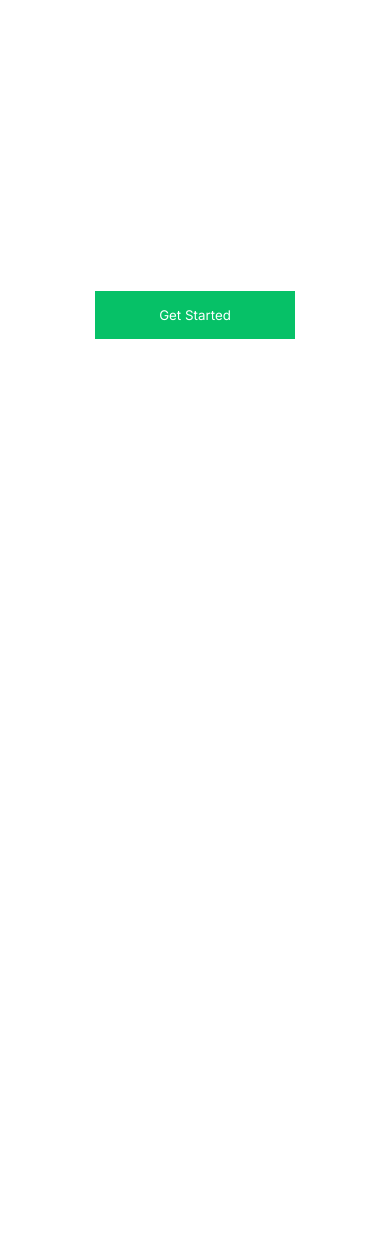
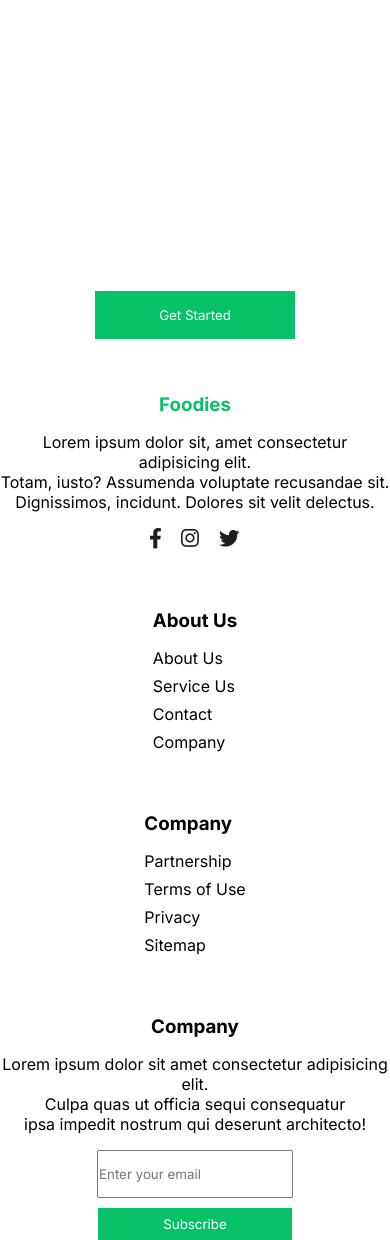
Before and after one commit to MarwanHossain/Foodies--Assignment-2-, a plain HTML site: page index.html in a window 390 px wide. Shown: the part 6490-7730 px from the top of the page. Before the commit the page ends 6883 px from the top, so only its background shows below. Drawn offline with Linux system fonts and the light colour scheme.

Commit message:
Added a contact  section with css and fully responsive

```diff
--- a/index.html
+++ b/index.html
@@ -279,7 +279,60 @@
         </div>
         <button class="veggie-btn">Get Started</button>
     </div>
+    </div>
 
-</div>
+<!-- Contact Section -->
+ <div class="container">
+    <div class="contact-container">
+
+        <div class="foodies">
+            <h3 class="foodies-title">Foodies</h3>
+            <p class="foodies-para">Lorem ipsum dolor sit, amet consectetur adipisicing elit. <br>Totam, iusto? Assumenda voluptate recusandae sit. <br>Dignissimos, incidunt. Dolores sit velit delectus.</p>
+            <div class="social-media">
+
+                <img src="./img/Facebook.png" alt="">
+                <img src="./img/instagram.png" alt="">
+                <img src="./img/Twitter.png" alt="">
+            </div>
+        </div>
+
+        <div class="about">
+            <h3 class="contact-title">About Us</h3>
+            <ul class="about-list">
+                <li class="about-item">About Us</li>
+                <li class="about-item">Service Us</li>
+                <li class="about-item">Contact</li>
+                <li class="about-item">Company</li>
+            </ul>
+        </div>
+
+        <div class="company">
+            <h3 class="contact-title">Company</h3>
+            <ul class="company-list">
+                <li class="company-item">Partnership</li>
+                <li class="company-item">Terms of Use</li>
+                <li class="company-item">Privacy</li>
+                <li class="company-item">Sitemap</li>
+            </ul>
+        </div>
+
+        <div class="touch">
+            <h3 class="contact-title">Company</h3>
+            <p class="touch-para">Lorem ipsum dolor sit amet consectetur adipisicing elit. <br>Culpa quas ut officia sequi consequatur <br> ipsa impedit nostrum qui deserunt architecto!</p>
+
+            <div class="mail-section">
+                <form action="">
+                    <div class="mail-form">
+                        <input class="input-field" placeholder="Enter your email" type="email" name="email" id="email" required>
+                    </div>
+                     <button class="company-btn">Subscribe</button>
+                </form>
+
+            </div>
+        </div>
+    </div>
+ </div>
+
+
 </body>
 </html>
--- a/style.css
+++ b/style.css
@@ -434,9 +434,75 @@ del{
    color: white;
    border: none;
 }
+/* Contact Section */
+.contact-container{
+    display: flex;
+    flex-direction: column;
+    align-items: center;
+    gap:60px ;
+}
+
+.foodies{
+    text-align: center;
+}
+.foodies-title{
+    color: #06C167;
+}
+.foodies-para{
+    margin-top: 1rem;
+}
+.social-media{
+ margin-top: 1rem;
+    display: flex;
+    justify-content: center;
+    align-items: center;
+    gap: 20px;
+}
 
 
 
+.about-list{
+     margin-top: 1rem;
+    list-style: none;
+}
+.about-item{
+    margin-top: 0.5rem;
+}
+
+
+.company-list{
+     margin-top: 1rem;
+    list-style: none;
+}
+.company-item{
+     margin-top: 0.5rem;
+}
+
+
+
+.touch{
+    text-align: center;
+}
+.touch-para{
+     margin-top: 1rem;
+}
+form{
+    margin-top: 1rem;
+    display: flex;
+    flex-direction: column;
+    align-items: center;
+    justify-content: center;
+    gap: 10px;
+}
+.input-field{
+    height: 3rem;
+}
+.company-btn{
+    padding: 8px 65px;
+    background-color: #06C167;
+    border: none;
+    color: white;
+}
 /* Keep the contents in the center */
 .container{
     width: 100%;
@@ -559,7 +625,28 @@ del{
 }
 
 
+
+
+
+.contact-container{
+    display: grid;
+    grid-template-columns: repeat(4,minmax(0,1fr));
+    align-items: normal;
 }
+.foodies-para, .touch-para{
+    text-align: start;
+}
+.social-media{
+    justify-content: start;
+}
+form{
+    flex-direction: row;
+}
+.company-btn{
+    padding: 16px 20px;
+}
+}
+
 
 
 
```
Also changed, not shown: img/Facebook.png (added), img/Twitter.png (added), img/instagram.png (added).
